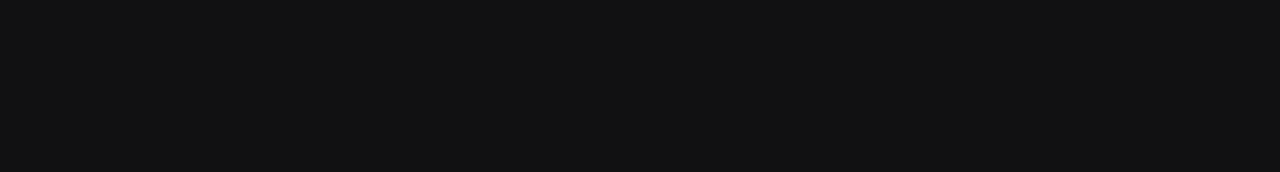
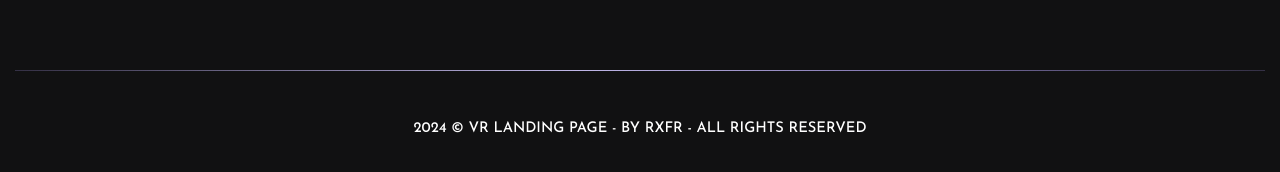
Before and after one commit to rxfr-dvpr/Virtux-VR, a Vue app: page / in a window 1280 px wide. Shown: the part 5202-5374 px from the top of the page. Before the commit the page ends 5152 px from the top, so only its background shows below. Built offline with nearby package versions, Linux system fonts and the light colour scheme.

Commit message:
footer added

```diff
--- /dev/null
+++ b/src/components/Footer.vue
@@ -0,0 +1,53 @@
+<template>
+  <footer class="footer">
+    <div class="container">
+        <div class="row">
+            <span class="footer-line"></span>
+
+            <p class="footer__copyright-txt all-txt">{{ `${new Date().getFullYear()} ${store.copyrightTxt}` }}</p>
+        </div>
+    </div>
+  </footer>
+</template>
+
+<script>
+import { footerStore } from "@/stores/footerStore.js";
+
+export default {
+    name: 'Footer',
+    data() {
+        return {
+            store: footerStore()
+        }
+    }
+}
+
+</script>
+
+<style lang="scss" scoped>
+
+.footer {
+    width: 100%;
+    padding: 120px 0 60px;
+
+    .row {
+        flex-direction: column;
+        align-items: center;
+        text-align: center;
+        row-gap: 50px;
+    }
+
+    .footer-line {
+        width: 100%;
+        height: 1px;
+        background: rgb(52,48,69);
+        background: linear-gradient(90deg, rgba(52,48,69,1) 0%, rgba(192,183,232,1) 45%, rgba(129,118,175,1) 70%, rgba(52,48,69,1) 100%);
+    }
+
+    .footer__copyright-txt {
+        font-weight: 500;
+        text-transform: uppercase;
+    }
+}
+
+</style>
--- /dev/null
+++ b/src/stores/footerStore.js
@@ -0,0 +1,7 @@
+import { defineStore } from "pinia";
+
+export const footerStore = defineStore('Footer Store', {
+    state: () => ({
+        copyrightTxt: '© vr landing page - by rxfr - all rights reserved'
+    })
+})
--- a/src/views/HomeView.vue
+++ b/src/views/HomeView.vue
@@ -25,6 +25,7 @@
     <button class="scroll-btn all-btn scnd" @click="scrollToTop" v-show="windowSize > 100"><i class="fas fa-chevron-up"></i></button>
   </Transition>
 
+  <Footer/>
 </template>
 
 <script>
@@ -38,6 +39,7 @@
 import ProcessSteps from '@/components/ProcessSteps.vue'
 import Tech from '@/components/Tech.vue'
 import Contact from '@/components/Contact.vue'
+import Footer from '@/components/Footer.vue'
 
 export default {
   name: "Home Page",
@@ -51,7 +53,8 @@
     Process,
     ProcessSteps,
     Tech,
-    Contact
+    Contact,
+    Footer
   },
   data() {
     return {
```
